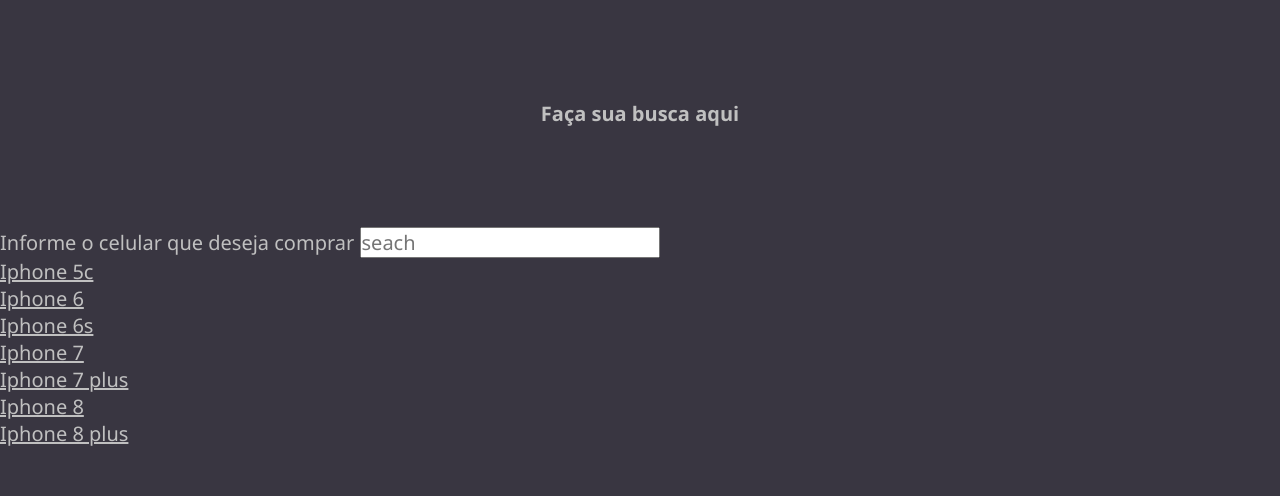
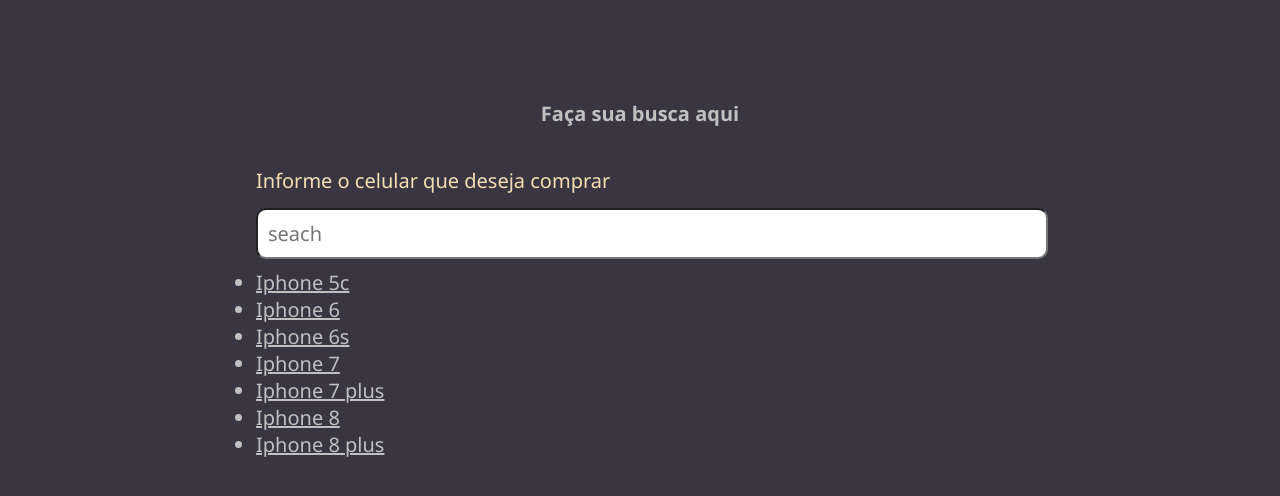
Before and after one commit to lucasclemerson/busca-javascript-dinamica, a plain HTML site: page index.html in a window 1280 px wide. Drawn offline with Linux system fonts and the light colour scheme.

Commit message:
estilo da página

```diff
--- a/style.css
+++ b/style.css
@@ -15,5 +15,27 @@ header{
     width: 100%;
     text-align: center;
     margin-top: 100px;
-    margin-bottom: 100px;
+    margin-bottom: 40px;
 }
+
+main{
+    margin: auto;
+    width: 60%;
+}
+
+main > div  > *{
+    width: 100%;
+}
+
+label{
+    color: wheat;
+    margin-bottom: 14px;
+    display: block;
+}
+
+input {
+    padding: 10px;
+    border-radius: 10px;
+    margin-bottom: 10px;
+    color: rgb(82, 67, 133);
+}
```
